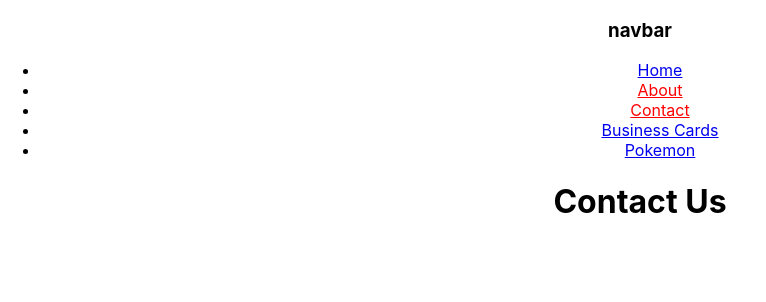
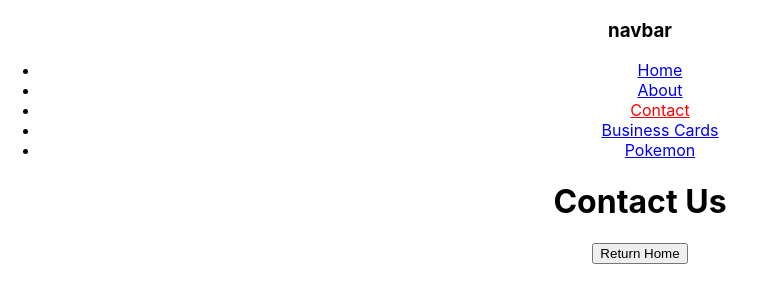
Before and after one commit to KiranWarren/coder-academy-course, a React (Create React App) app in the folder term-3/reactjs-forms/: page /about/contact in a window 1280 px wide. Shown: the top 302 px of the page, without its empty margins (0-766 px from the left). Built offline with nearby package versions, Linux system fonts and the light colour scheme; the HTML template or start-up script is replaced by a standard one.

Commit message:
added redirect home button to contact page

```diff
--- a/term-3/reactjs-forms/src/components/NavBar.jsx
+++ b/term-3/reactjs-forms/src/components/NavBar.jsx
@@ -7,7 +7,7 @@
             <h3>navbar</h3>
             <ul>
                 <li><NavLink to='/' style={({isActive}) => isActive ? {color:"red"} : undefined}>Home</NavLink></li>
-                <li><NavLink to='/about' style={({isActive}) => isActive ? {color:"red"} : undefined}>About</NavLink></li>
+                <li><NavLink to='/about' end style={({isActive}) => isActive ? {color:"red"} : undefined}>About</NavLink></li>
                 <li><NavLink to='/about/contact' style={({isActive}) => isActive ? {color:"red"} : undefined}>Contact</NavLink></li>
                 <li><NavLink to='/cards' style={({isActive}) => isActive ? {color:"red"} : undefined}>Business Cards</NavLink></li>
                 <li><NavLink to='/pokemon' style={({isActive}) => isActive ? {color:"red"} : undefined}>Pokemon</NavLink></li>
--- /dev/null
+++ b/term-3/reactjs-forms/src/components/RedirectHomeButton.jsx
@@ -0,0 +1,21 @@
+import { Component } from "react";
+import {Navigate} from "react-router-dom";
+
+export default class RedirectHomeButton extends Component {
+    constructor(props) {
+        super(props);
+
+        this.state = {
+            shouldRedirect: false
+        }
+    }
+
+    render() {
+        return(
+            <div>
+                <button onClick={() => this.setState({shouldRedirect: true})}>Return Home</button>
+                {this.state.shouldRedirect && <Navigate to='/' />}
+            </div>
+        )
+    }
+}
--- a/term-3/reactjs-forms/src/pages/ContactPage.jsx
+++ b/term-3/reactjs-forms/src/pages/ContactPage.jsx
@@ -1,7 +1,10 @@
+import RedirectHomeButton from "../components/RedirectHomeButton"
+
 export default function ContactPage(props) {
     return (
         <div>
             <h1>Contact Us</h1>
+            <RedirectHomeButton />
         </div>
     )
 }
```
